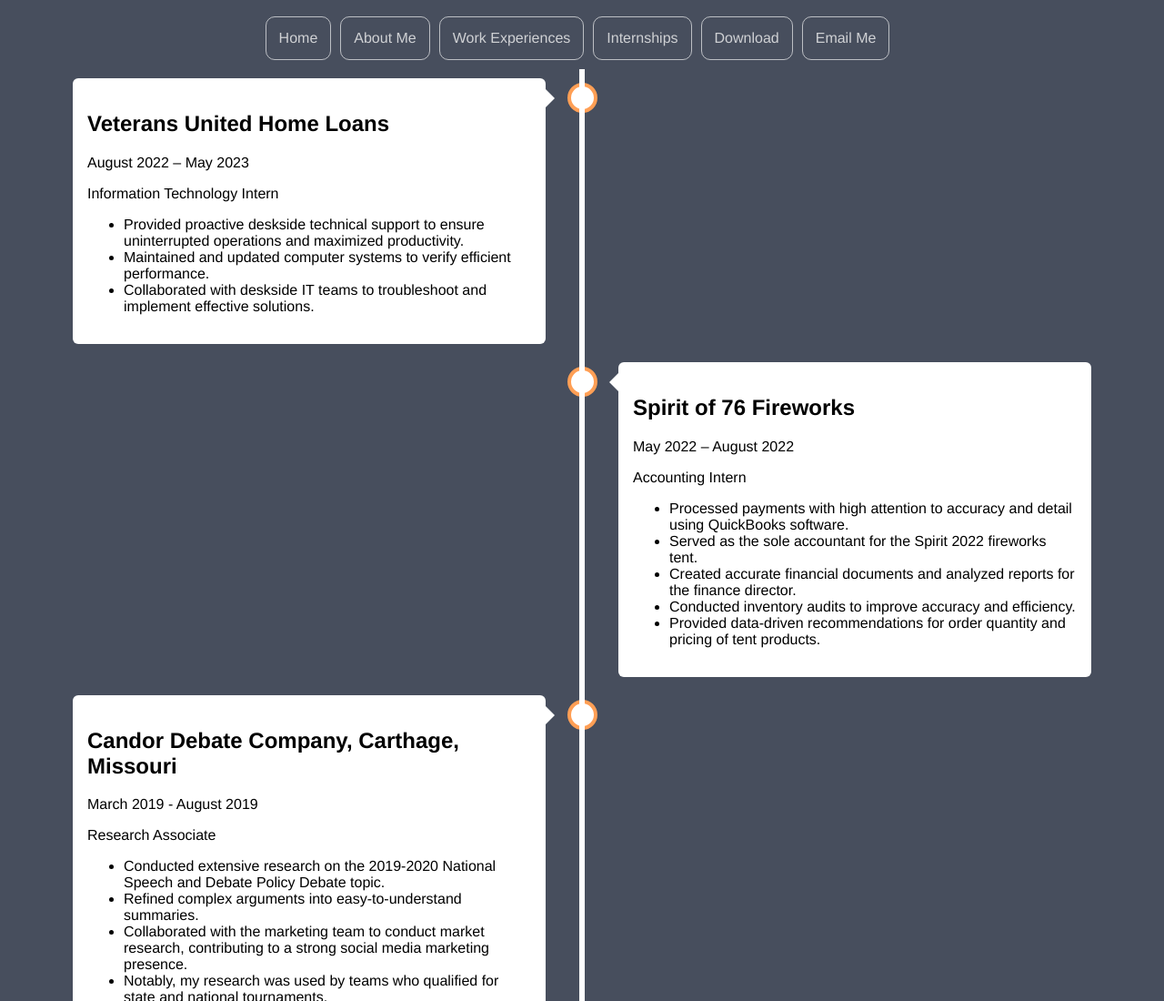
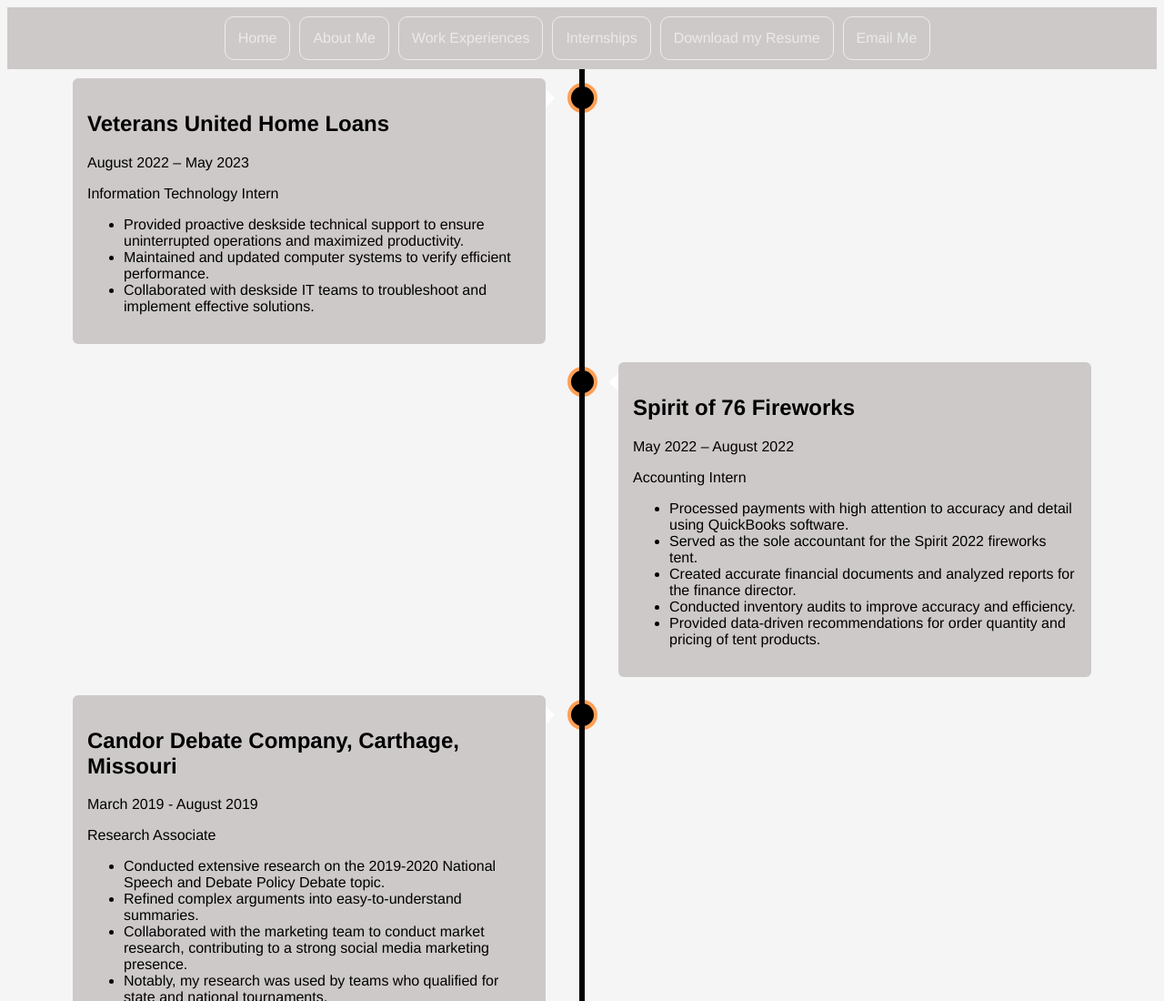
Before and after one commit to adamsieht/adamsieht.github.io, a plain HTML site: page work.html in a window 1280 px wide. Shown: the top 1100 px of the page at 91% size. Drawn offline with Linux system fonts and the light colour scheme.

Commit message:
updates for index and navbar

```diff
--- a/style_work.css
+++ b/style_work.css
@@ -4,7 +4,7 @@
 }
 
 body {
-    background-color: #474e5d;
+    background-color: whitesmoke;
     font-family: Helvetica, sans-serif;
 }
 
@@ -18,7 +18,7 @@ body {
     content: '';
     position: absolute;
     width: 6px;
-    background-color: white;
+    background-color: black;
     top: 0;
     bottom: 0;
     left: 50%;
@@ -38,7 +38,7 @@ body {
     width: 25px;
     height: 25px;
     right: -17px;
-    background-color: white;
+    background-color: black;
     border: 4px solid #FF9F55;
     top: 15px;
     border-radius: 50%;
@@ -84,9 +84,10 @@ body {
 
 .content {
     padding: 20px 30px;
-    background-color: white;
+    background-color: #cec9c9;
     position: relative;
     border-radius: 6px;
+    border: black;
 }
 
 @media screen and (max-width: 600px) {
@@ -120,7 +121,7 @@ body {
     display: flex;
     justify-content: center;
     align: center;
-    background-color: #474e5d;
+    background-color: #cec9c9;
     padding: 10px;
     z-index: 1000;
   }
@@ -159,7 +160,7 @@ padding-top: 180px;
     top: 0;
     left: 0;
     width: 100%;
-    background-color: #474e5d;
+    background-color: #cec9c9;
     z-index: 1;
     padding: 20px;
     display: flex;
--- a/work.html
+++ b/work.html
@@ -13,7 +13,7 @@
             <a href="about.html">About Me</a>
             <a href="work.html">Work Experiences</a>
             <a href="internships.html">Internships</a>
-            <a href="Resume.docx" download="Resume.docx">Download</a>
+            <a href="Resume.docx" download="Resume.docx">Download my Resume</a>
             <a href="mailto:adamhtheis@gmail.com">Email Me</a>
 
           </nav>
```
Also changed, not shown: about.html (+1 -1 lines), index.html (+3 -4 lines), internships.html (+1 -1 lines).
